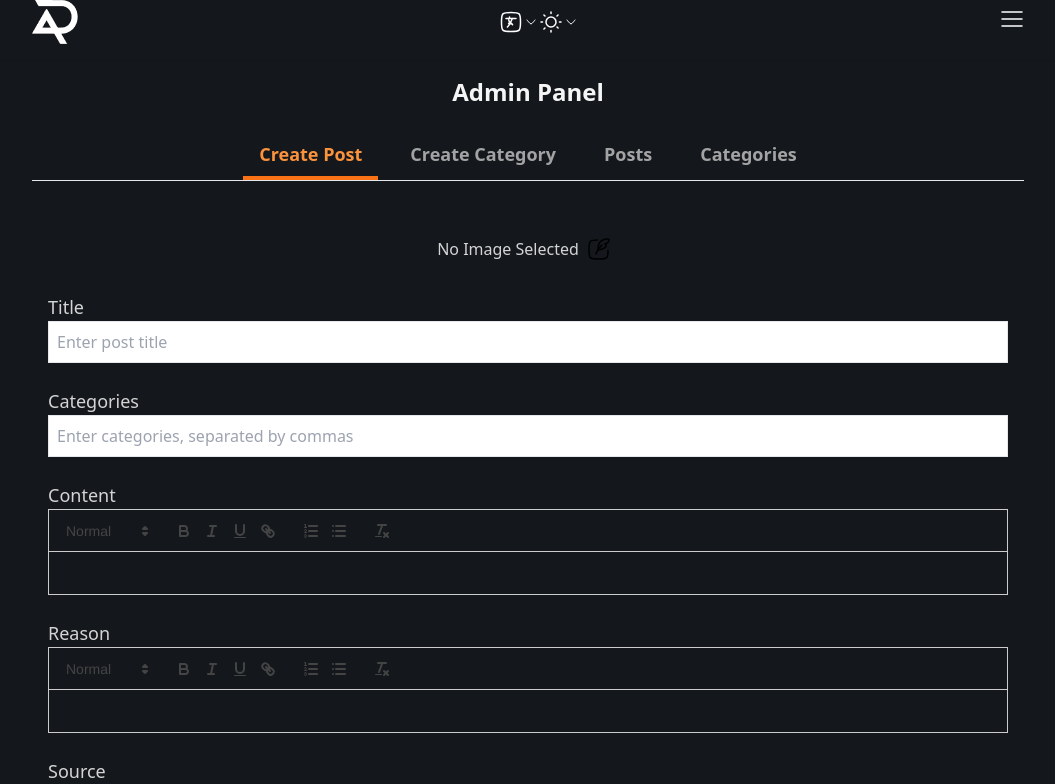
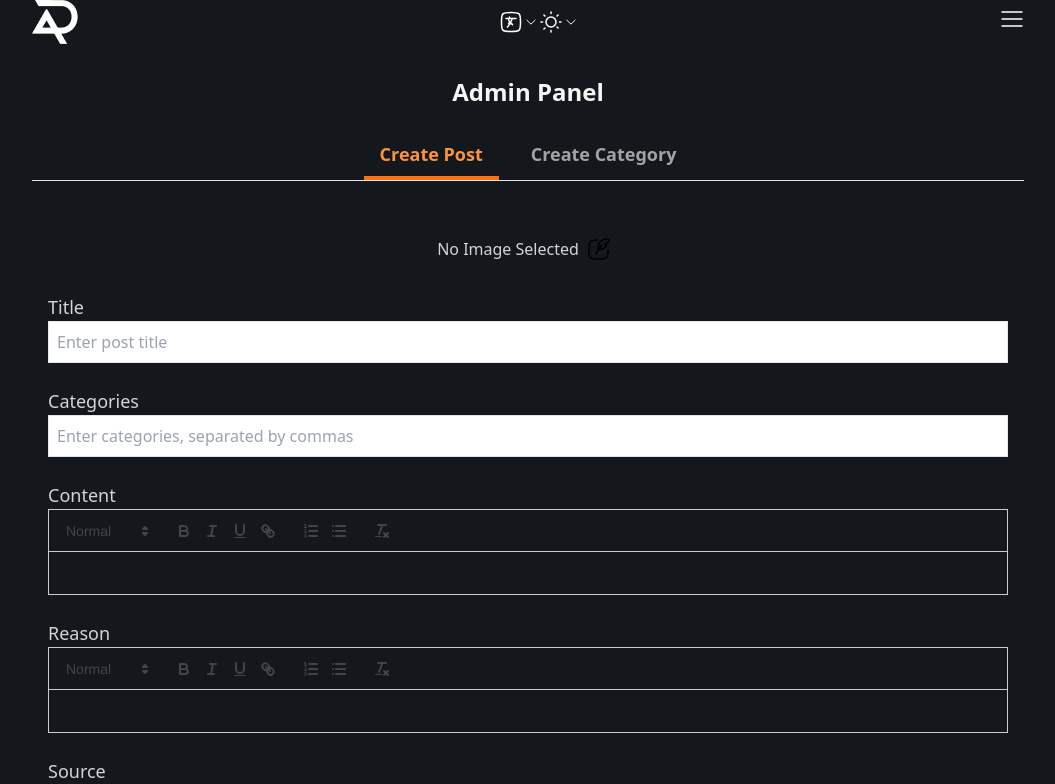
Before and after one commit to poyrazavsever/fullstack_blog, a Next.js app: page /admin in a window 1280 px wide. Shown: the top 784 px of the page, without its empty margins (112-1167 px from the left). Built offline with nearby package versions, Linux system fonts and the light colour scheme.

Commit message:
feat: deleted posts and categories tabs

```diff
--- a/pages/admin.js
+++ b/pages/admin.js
@@ -15,10 +15,6 @@ const Admin = () => {
         return <CreatePost />;
       case "Create Category":
         return <CreateCategory />;
-      case "Posts":
-        return <Posts />;
-      case "Categories":
-        return <Categories />;
       default:
         return null;
     }
@@ -51,22 +47,6 @@ const Admin = () => {
         >
           Create Category
         </div>
-        <div
-          className={`${tabClass} ${
-            activeTab === "Posts" ? activeTabClass : ""
-          }`}
-          onClick={() => setActiveTab("Posts")}
-        >
-          Posts
-        </div>
-        <div
-          className={`${tabClass} ${
-            activeTab === "Categories" ? activeTabClass : ""
-          }`}
-          onClick={() => setActiveTab("Categories")}
-        >
-          Categories
-        </div>
       </div>
 
       {/* Aktif Sekmenin İçeriği */}
```
